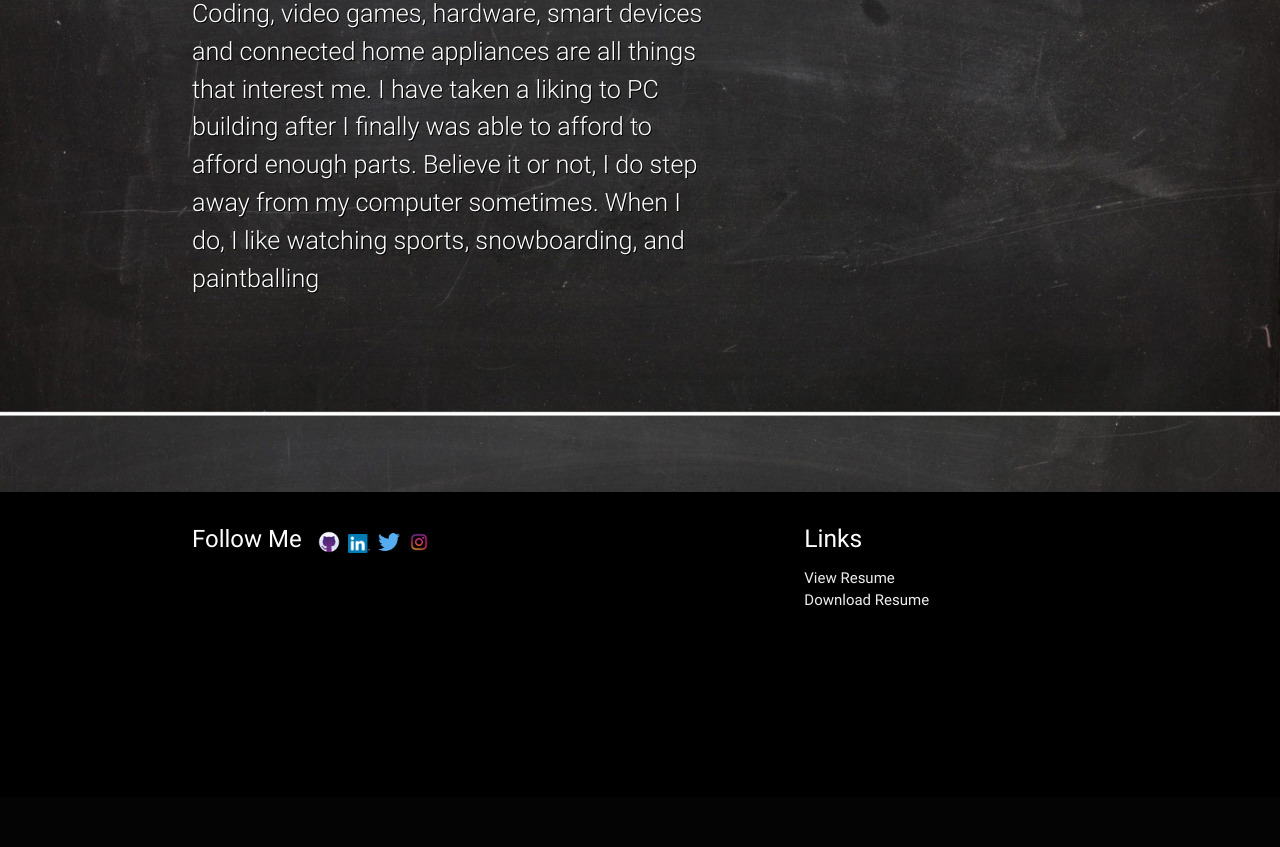
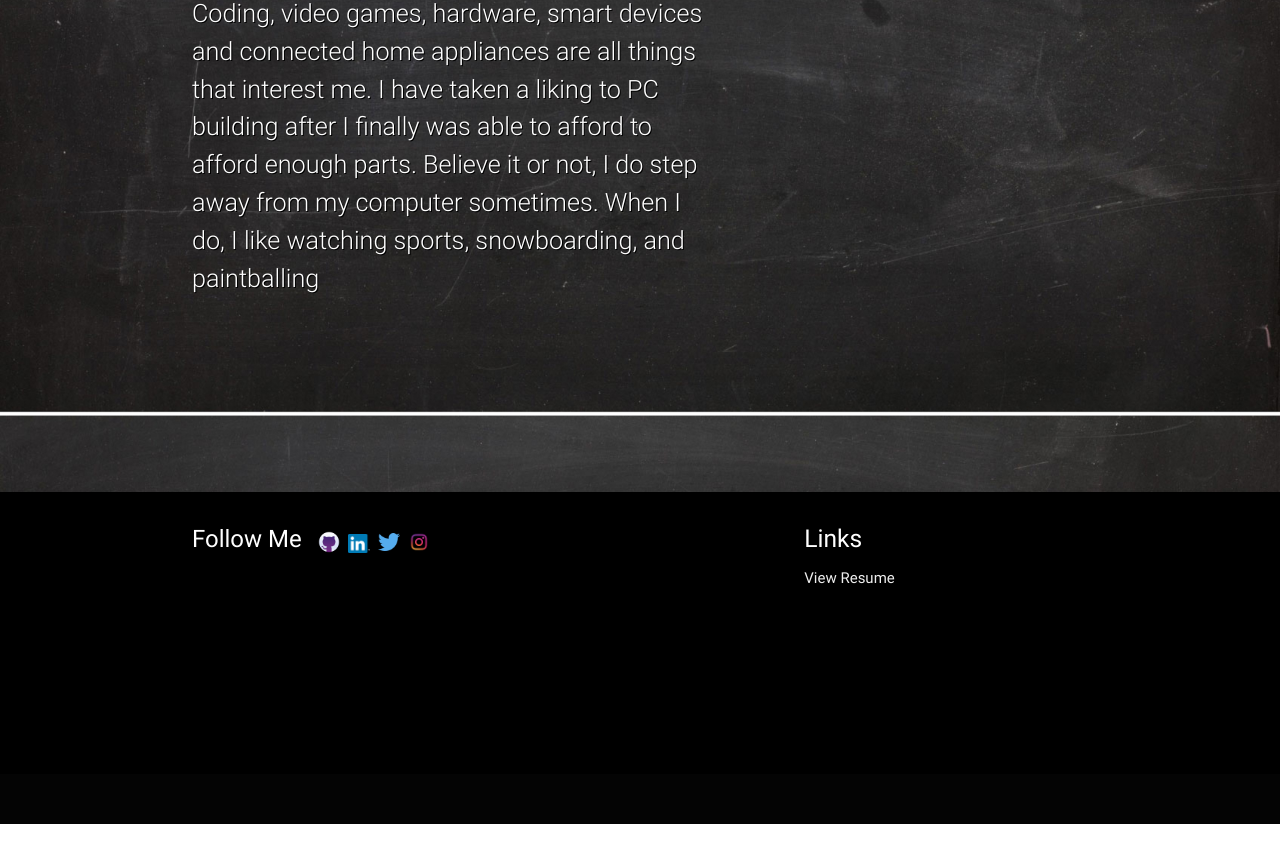
Before and after one commit to FunkyGeorge/ngPortfolio, an Angular app: page / in a window 1280 px wide. Shown: the part 4638-5485 px from the top of the page. After the commit the page ends 5462 px from the top, so only its background shows below. Built offline with nearby package versions, Linux system fonts and the light colour scheme.

Commit message:
update resume

```diff
--- a/src/app/components/footer/footer.component.html
+++ b/src/app/components/footer/footer.component.html
@@ -14,7 +14,6 @@
         <h5 class="white-text">Links</h5>
         <ul>
           <li><a class="grey-text text-lighten-3" href="./assets/files/Resume.pdf" target="_blank">View Resume</a></li>
-          <li><a class="grey-text text-lighten-3" href="./assets/files/Resume.doc" target="_blank">Download Resume</a></li>
         </ul>
         <div class="spacer"></div>
       </div>
```
Also changed, not shown: 2 other files (tests, documents, lock files or other folders).
